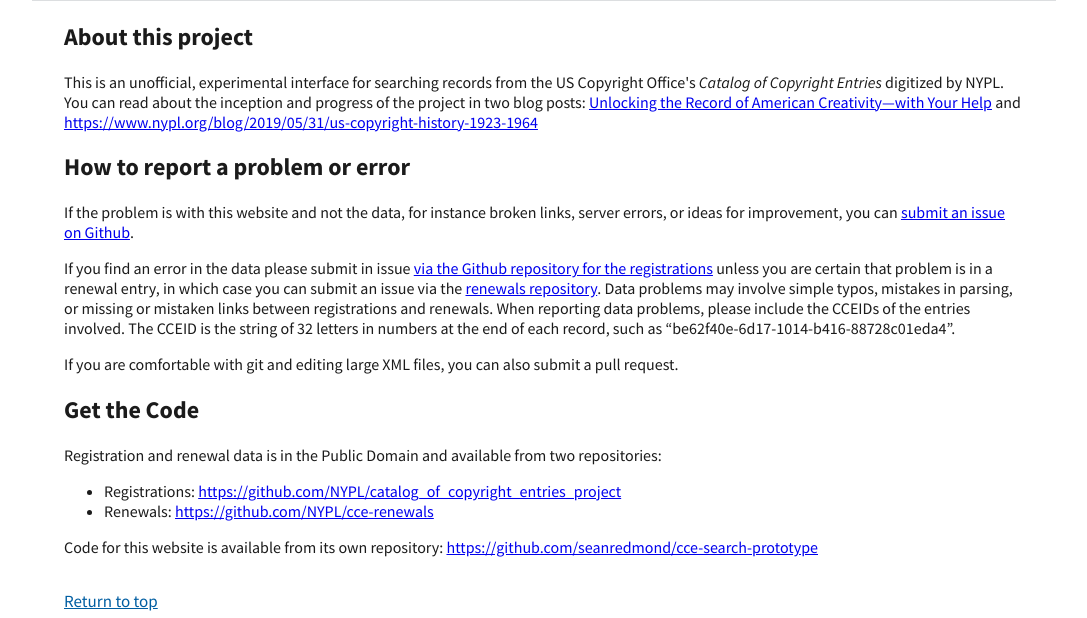
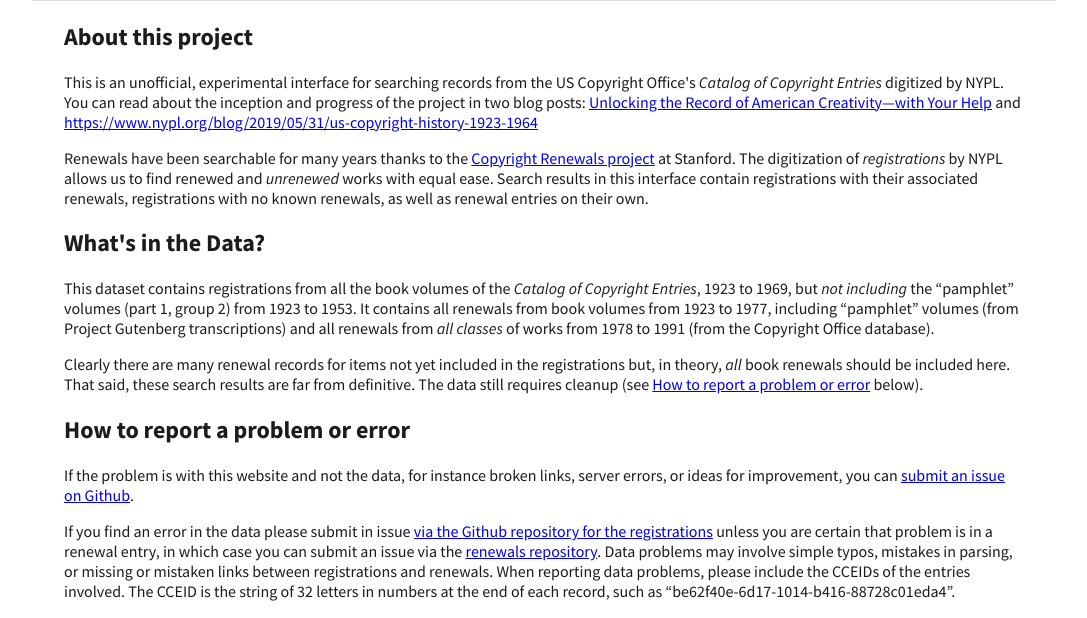
Before and after one commit to seanredmond/cce-search-prototype, a Flask app: page /about in a window 1280 px wide. Shown: the part 127-745 px from the top of the page, without its empty margins (96-1183 px from the left). Run offline with Flask 2, Linux system fonts and the light colour scheme.

Commit message:
Add more content

```diff
--- a/cce_search/templates/about.html
+++ b/cce_search/templates/about.html
@@ -11,6 +11,14 @@ can read about the inception and progress of the project in two blog
 posts: <a href="https://www.nypl.org/blog/2018/03/30/unlocking-record-american-creativity">Unlocking
 the Record of American Creativity—with Your Help</a>
 and <a href="https://www.nypl.org/blog/2019/05/31/us-copyright-history-1923-1964">https://www.nypl.org/blog/2019/05/31/us-copyright-history-1923-1964</a></p>
+
+<p>Renewals have been searchable for many years thanks to the <a href="https://exhibits.stanford.edu/copyrightrenewals?forward=home">Copyright Renewals project</a> at Stanford. The digitization of <em>registrations</em> by NYPL allows us to find renewed and <em>unrenewed</em> works with equal ease. Search results in this interface contain registrations with their associated renewals, registrations with no known renewals, as well as renewal entries on their own.</p>
+
+<h2>What's in the Data?</h2>
+
+<p>This dataset contains registrations from all the book volumes of the <i>Catalog of Copyright Entries</i>, 1923 to 1969, but <em>not including</em> the “pamphlet” volumes (part 1, group 2) from 1923 to 1953. It contains all renewals from book volumes from 1923 to 1977, including “pamphlet” volumes (from Project Gutenberg transcriptions) and all renewals from <em>all classes</em> of works from 1978 to 1991 (from the Copyright Office database).</p>
+
+<p>Clearly there are many renewal records for items not yet included in the registrations but, in theory, <em>all</em> book renewals should be included here. That said, these search results are far from definitive. The data still requires cleanup (see <a href="#reporting-errors">How to report a problem or error</a> below).</p>
 
 <h2 id="reporting-errors">How to report a problem or error</h2>
 
```
